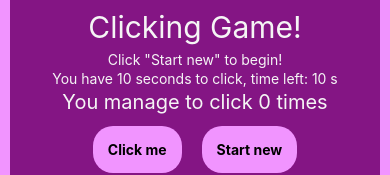
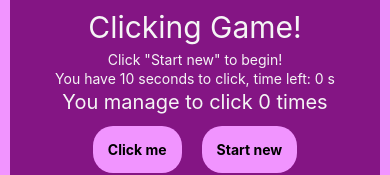
Before and after one commit to Mviita65/AwesomeProject, a React Native app: screen / in a window 390 px wide. Shown: the part 263-438 px from the top of the page. Built offline with nearby package versions, Linux system fonts and the light colour scheme.

Commit message:
Timer and start new ok

```diff
--- a/App.js
+++ b/App.js
@@ -1,28 +1,43 @@
-import React, { useState } from 'react';
+import React, { useState,useEffect } from 'react';
 import { View, Text, TouchableOpacity } from 'react-native';
 import styles from './components/styles';
 
+
 const App = () => {
-  const [count, setCount] = useState(0);
-  const timer = 10;
+  const [time, setTime] = useState(0);
+  const [clickCounter, setClickCounter] = useState(0);
+
+  useEffect(() => {
+    const interval = setInterval(() => {
+      if (time > 0) {
+        setTime(time-1)
+      }
+    }, 1000);
+    return () => clearInterval(interval);
+  }, [time]);
+
 
   return (
     <View style={styles.container}>
       <Text style={styles.caption2}>Welcome to the </Text>
       <Text style={styles.caption1}>Clicking Game!</Text>
       <Text style={styles.text}>Click "Start new" to begin!</Text>
-      <Text style={styles.text}>You have 10 seconds to click, time left: {timer} s</Text>
-      <Text style={styles.caption2}>You manage to click {count} times</Text>
+      <Text style={styles.text}>You have 10 seconds to click, time left: {time} s</Text>
+      <Text style={styles.caption2}>You manage to click {clickCounter} times</Text>
       <View style={styles.rowContainer}>
         <TouchableOpacity
           style={styles.button}
-          onPress={() => setCount(count + 1)}
+          onPress={() => {
+            if (time > 0) {
+              setClickCounter(clickCounter + 1)
+            }
+          }}
           >
           <Text style={styles.buttonText}>Click me</Text>
         </TouchableOpacity>
         <TouchableOpacity
           style={styles.button}
-          onPress={() => setCount(0)}
+          onPress={() => {setClickCounter(0);setTime(10) }}
           >
           <Text style={styles.buttonText}>Start new</Text>
         </TouchableOpacity>
```
